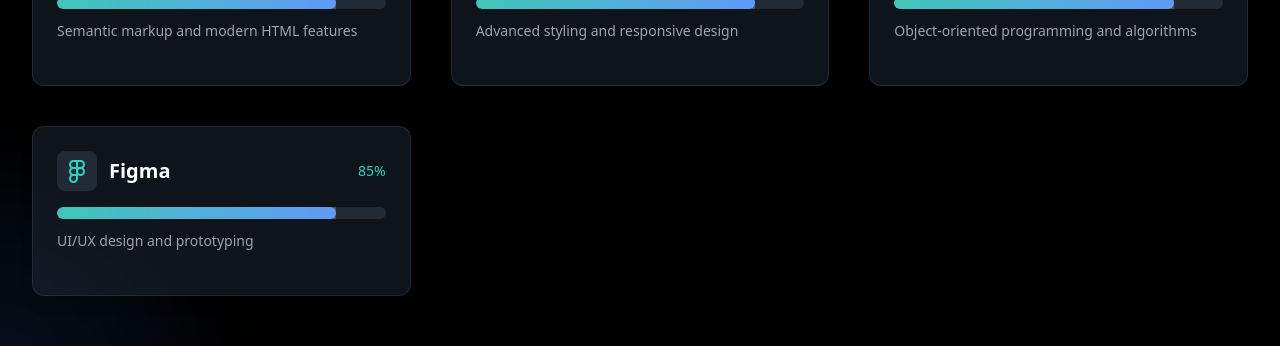
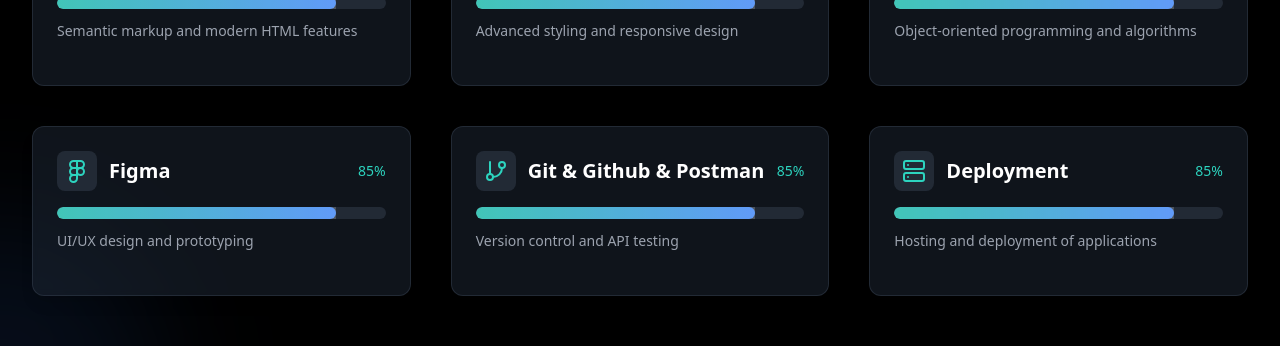
Before and after one commit to shubhamiscodding/Portfolio, a React app: page / in a window 1280 px wide. Shown: the part 1960-2306 px from the top of the page. Built offline with nearby package versions, Linux system fonts and the light colour scheme; the HTML template or start-up script is replaced by a standard one.

Commit message:
added all the skill

```diff
--- a/src/components/Skill.jsx
+++ b/src/components/Skill.jsx
@@ -11,6 +11,9 @@
   Cpu,
   Figma as FigmaIcon
 } from "lucide-react";
+import { GitBranch } from "lucide-react";
+
+
 
 function ProgressBar({ progress }) {
   return (
@@ -117,6 +120,19 @@
       icon: FigmaIcon,
       description: "UI/UX design and prototyping"
     },
+    {
+        name: "Git & Github & Postman",
+        proficiency: 85,
+        icon: GitBranch,  // Replace with an actual Git-related icon
+        description: "Version control and API testing"
+      },
+      {
+        name: "Deployment",
+        proficiency: 85,
+        icon: Server, // Replace with an appropriate deployment-related icon
+        description: "Hosting and deployment of applications"
+      }
+
   ];
 
   return (
```
